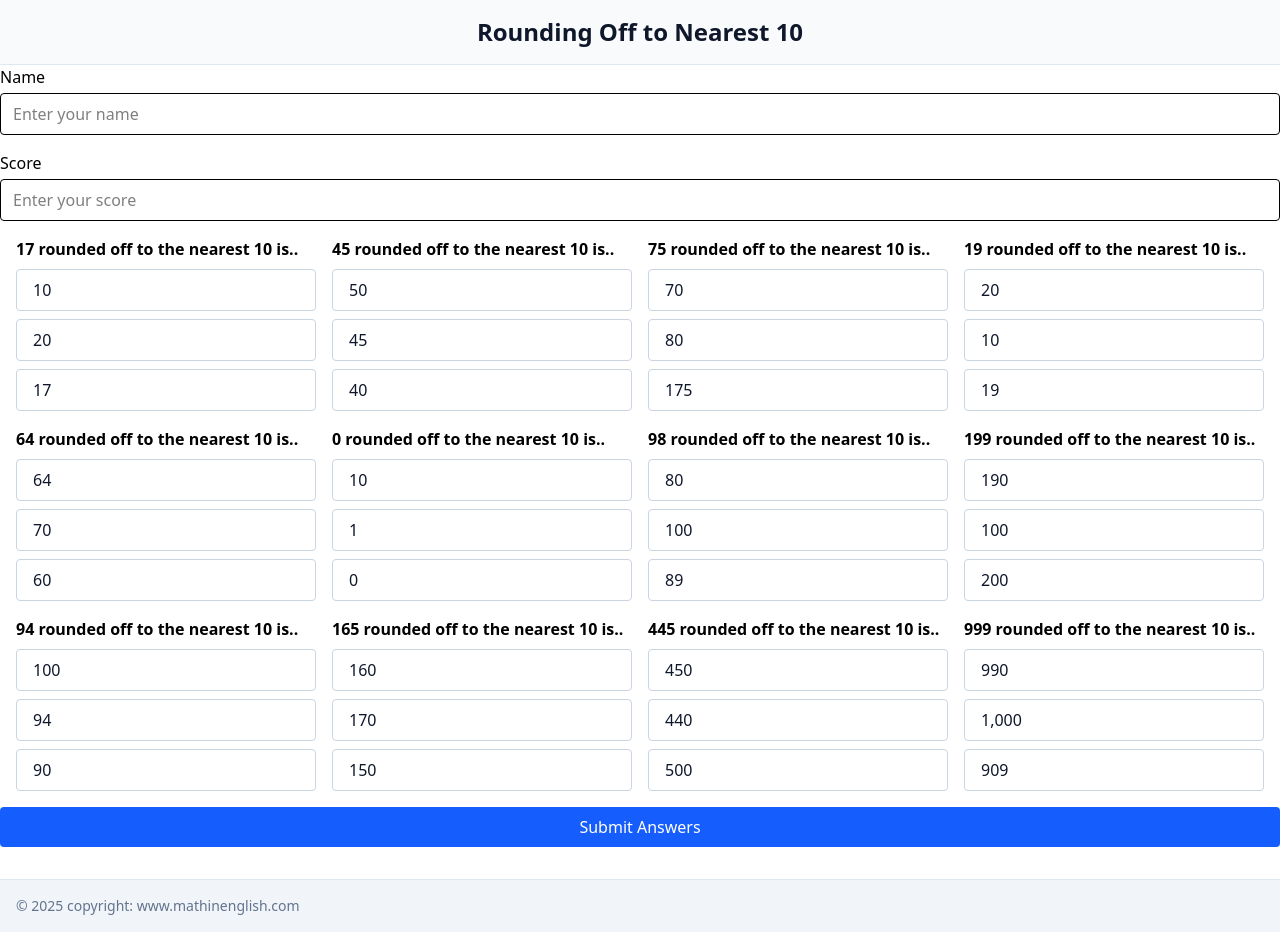
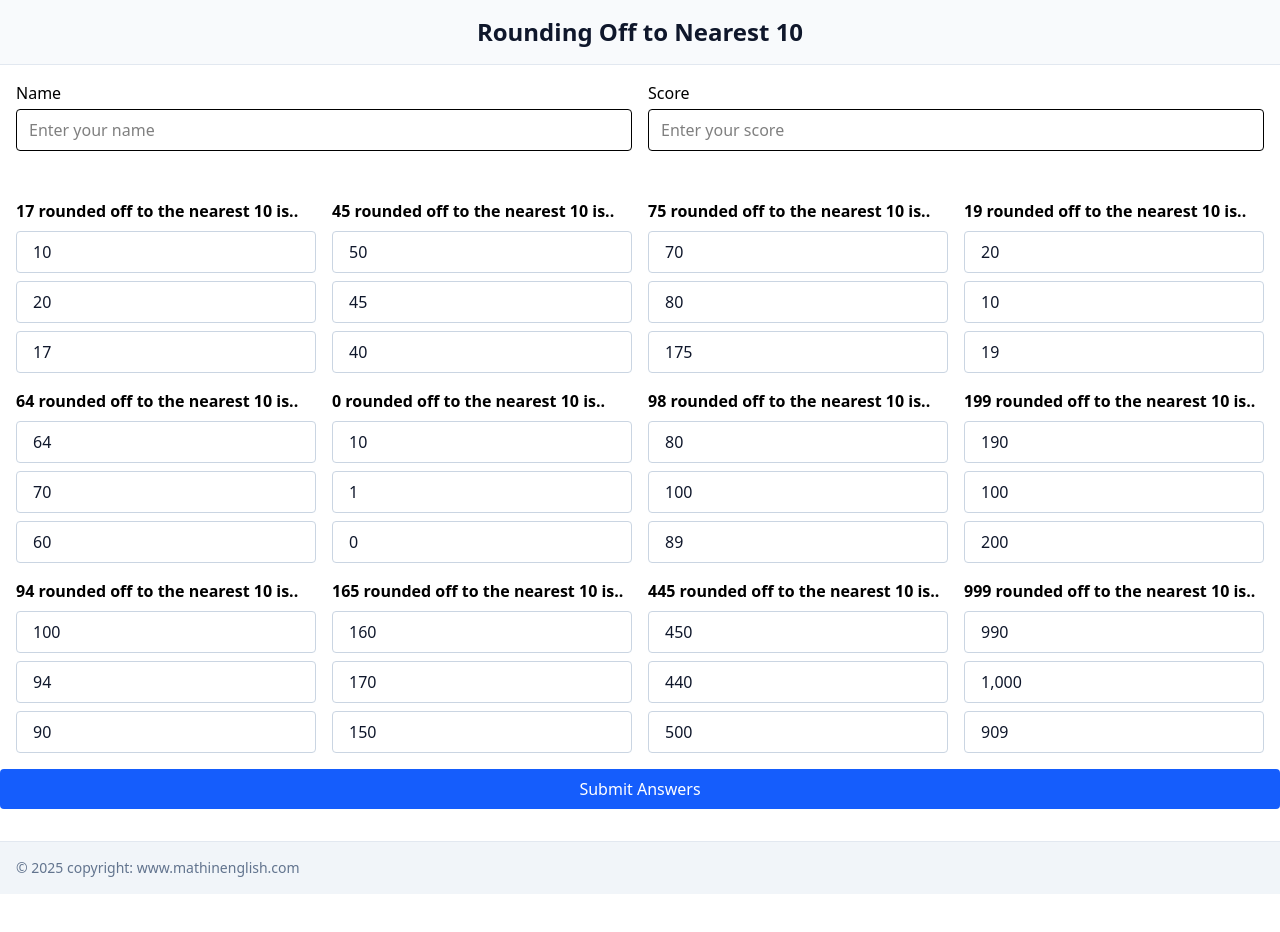
Before and after one commit to hannanfikri/bridge-asia-frontend-task, a React (Vite) app: page / in a window 1280 px wide. After the commit the page ends 894 px from the top, so only its background shows below. Built offline with nearby package versions, Linux system fonts and the light colour scheme.

Commit message:
enhance ui detailsform

```diff
--- a/src/components/forms/DetailsForm.jsx
+++ b/src/components/forms/DetailsForm.jsx
@@ -2,24 +2,26 @@ import { useFormContext } from "react-hook-form";
 import { Input } from "@headlessui/react";
 
 export const DetailsForm = () => {
-    const { register } = useFormContext();
+    const { register, formState: { errors } } = useFormContext();
 
     return (
-        <div className="space-y-4">
-            <div>
+        <div className="space-y-4 flex flex-col md:flex-row md:w-full gap-4 p-4">
+            <div className="flex-1">
                 <label className="block mb-1 font-medium">Name</label>
                 <Input
                     type="text"
                     {...register("name", { required: true })}
-                    className="w-full px-3 py-2 border rounded"
+                    className={`w-full px-3 py-2 border rounded ${errors.name ? 'border-red-500' : ''}`}
                     placeholder="Enter your name"
                 />
+                {errors.name && (
+                    <span className="text-red-500 text-sm mt-1 block">This field is required</span>
+                )}
             </div>
-            <div>
+            <div className="flex-1">
                 <label className="block mb-1 font-medium">Score</label>
                 <Input
-                    type="number"
-                    {...register("score", { min: 0 })}
+                    {...register("score")}
                     className="w-full px-3 py-2 border rounded"
                     placeholder="Enter your score"
                 />
```
